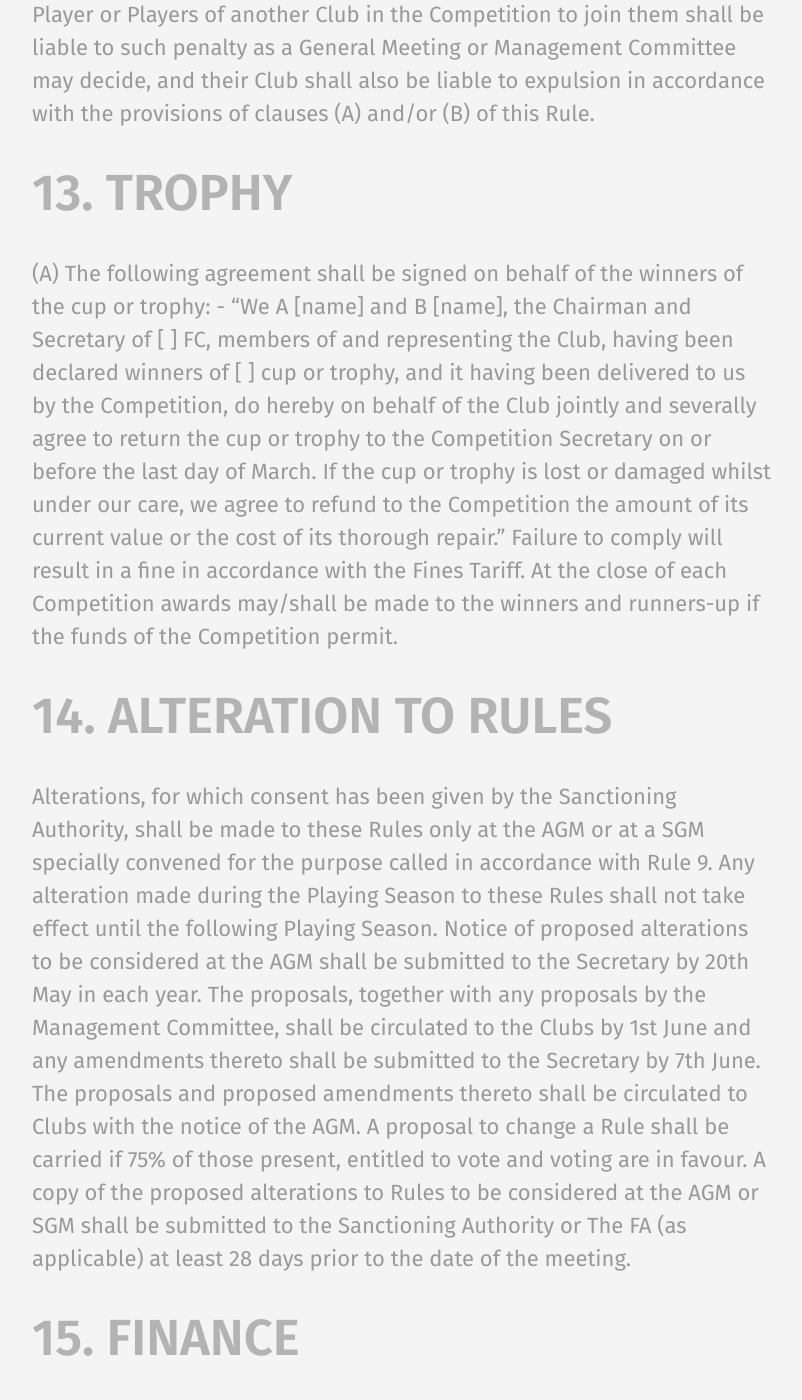
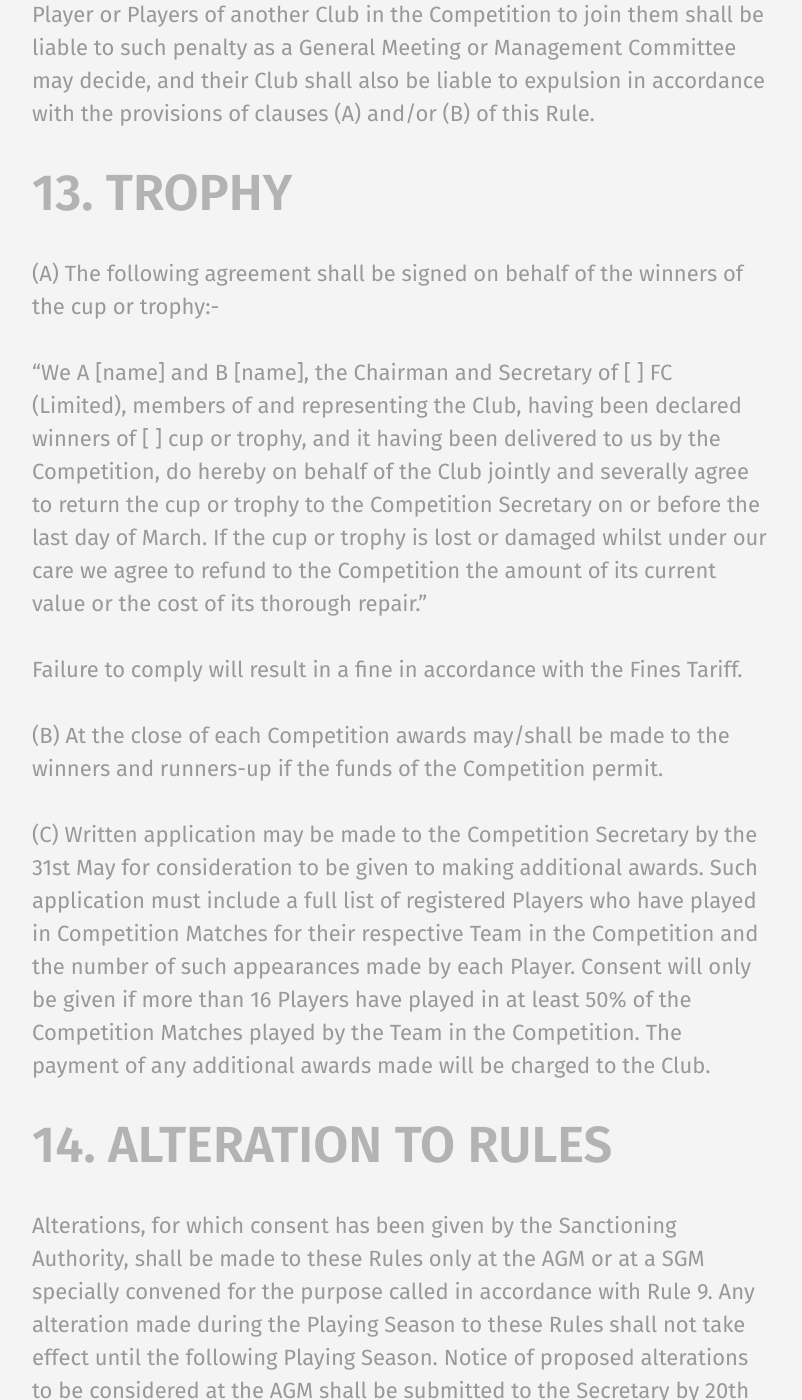
Before and after one commit to rotherleague/Rother, a Jekyll site: the page built from rules.md, in a window 1280 px wide and 1400 px high, scrolled down 20208 px. Shown: the whole window, without its empty margins (56-858 px from the left). Built offline with Jekyll 4.4.1, drawn with Linux system fonts in a browser that asks for light colours.

Commit message:
Update 13.md

```diff
--- a/_includes/rules/13.md
+++ b/_includes/rules/13.md
@@ -1,6 +1,11 @@
 # 13. TROPHY
 
-(A) The following agreement shall be signed on behalf of the winners of the cup or trophy: -
-“We A [name] and B [name], the Chairman and Secretary of [ ] FC, members of and representing the Club, having been declared winners of [ ] cup or trophy, and it having been delivered to us by the Competition, do hereby on behalf of the Club jointly and severally agree to return the cup or trophy to the Competition Secretary on or before the last day of March. If the cup or trophy is lost or damaged whilst under our care, we agree to refund to the Competition the amount of its current value or the cost of its thorough repair.”
+(A)  The following agreement shall be signed on behalf of the winners of the cup or trophy:-
+
+“We  A [name] and B [name], the Chairman and Secretary of [ ] FC (Limited), members of and representing the Club, having been declared winners of [ ] cup or trophy, and it having been delivered to us by the Competition, do hereby on behalf of the Club jointly and severally agree to return the cup or trophy to the Competition Secretary on or before the last day of March. If the cup or trophy is lost or damaged whilst under our care we agree to refund to the Competition the amount of its current value or the cost of its thorough repair.”
+
 Failure to comply will result in a fine in accordance with the Fines Tariff.
-At the close of each Competition awards may/shall be made to the winners and runners-up if the funds of the Competition permit.
+
+(B)	At the close of each Competition awards may/shall be made to the winners and runners-up if the funds of the Competition permit.
+
+(C)	Written application may be made to the Competition Secretary by the 31st May for consideration to be given to making additional awards. Such application must include a full list of registered Players who have played in Competition Matches for their respective Team in the Competition and the number of such appearances made by each Player. Consent will only be given if more than 16 Players have played in at least 50% of the Competition Matches played by the Team in the Competition. The payment of any additional awards made will be charged to the Club.
```
